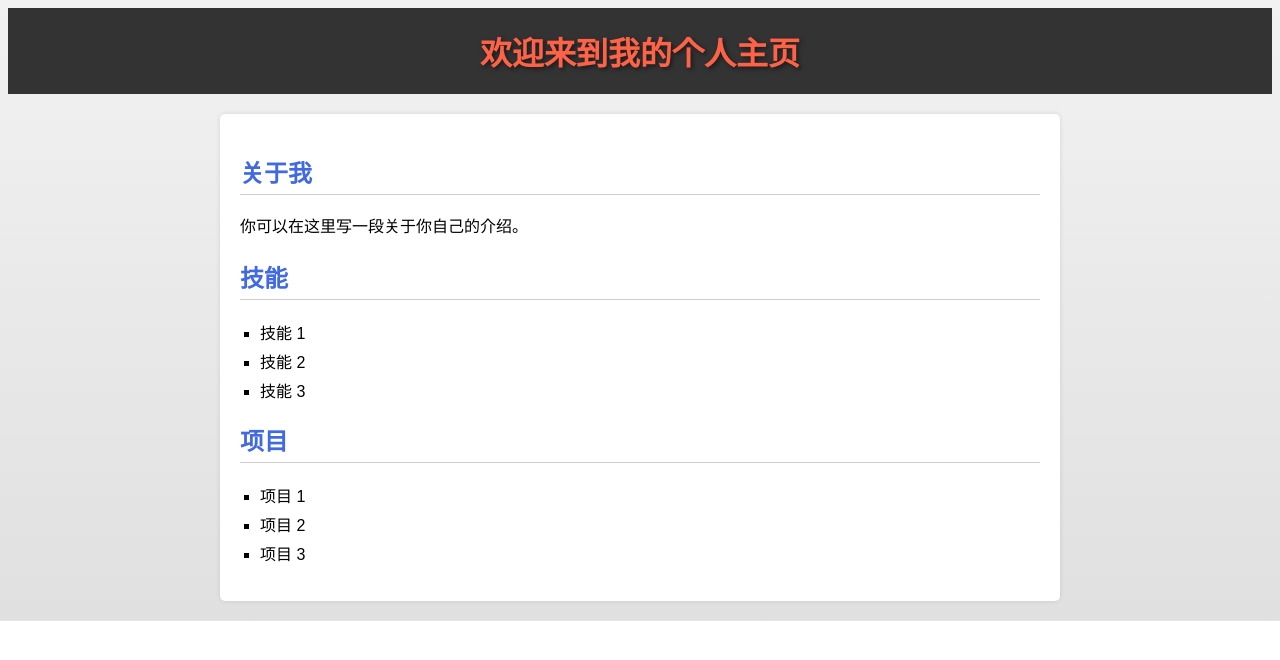
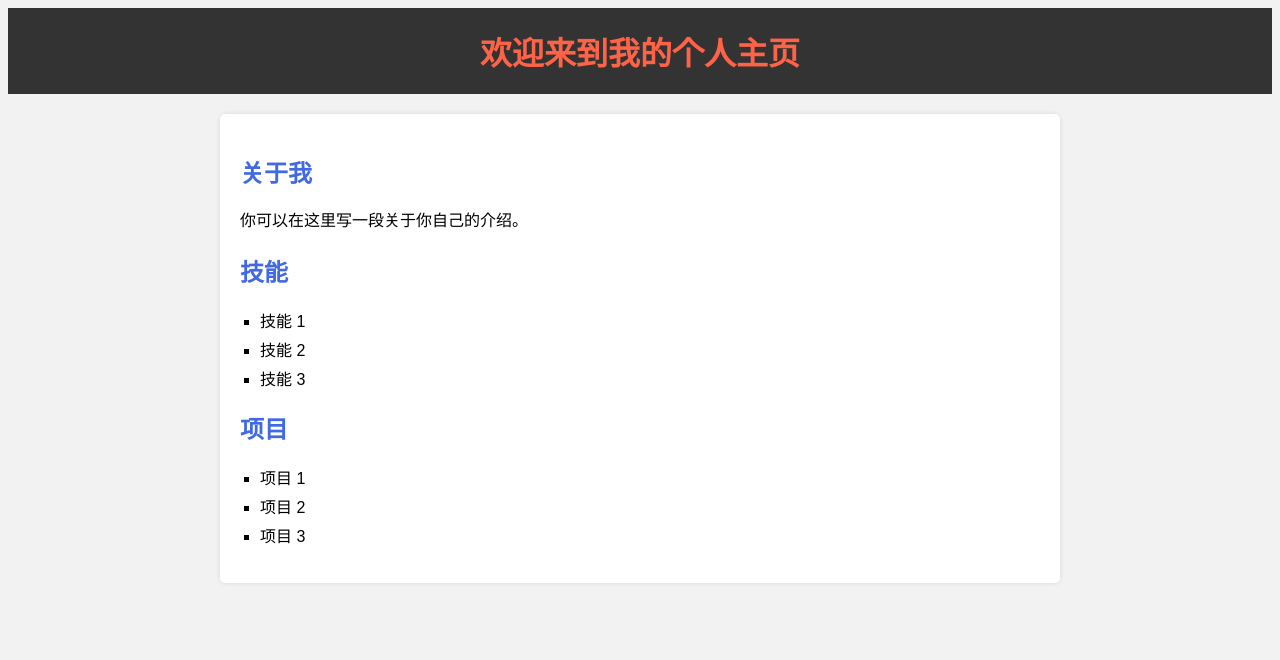
Before and after one commit to lwpdad/lwpdad.github.io, a plain HTML site: page index.html in a window 1280 px wide. Drawn offline with Linux system fonts and the light colour scheme.

Commit message:
Update index.html

```diff
--- a/index.html
+++ b/index.html
@@ -5,10 +5,7 @@
     <style>
         body {
             font-family: Arial, sans-serif;
-            background-image: linear-gradient(to bottom, #f2f2f2, #e0e0e0);
-            background-image: url('background-pattern.png'), linear-gradient(to bottom, #f2f2f2, #e0e0e0);
-            background-repeat: repeat, no-repeat;
-            background-position: center;
+            background-color: #f2f2f2;
         }
         header {
             text-align: center;
@@ -19,7 +16,6 @@
         h1 {
             margin: 0;
             font-size: 32px;
-            text-shadow: 2px 2px 4px rgba(0, 0, 0, 0.5);
         }
         main {
             max-width: 800px;
@@ -32,8 +28,6 @@
         h2 {
             color: #333;
             margin-top: 20px;
-            border-bottom: 1px solid #ccc;
-            padding-bottom: 5px;
         }
         p {
             line-height: 1.5;
```
